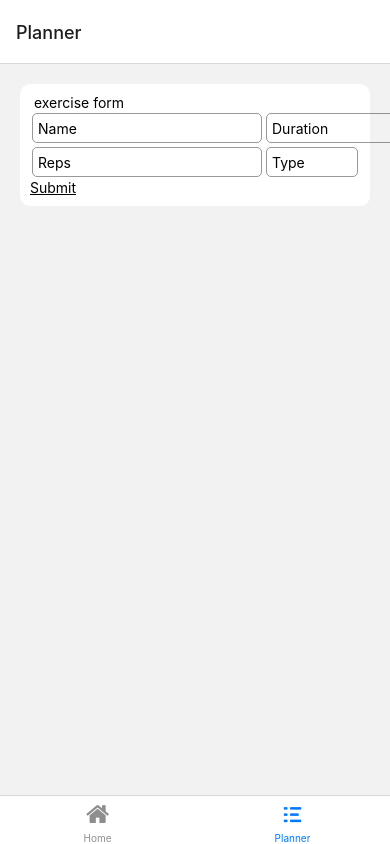
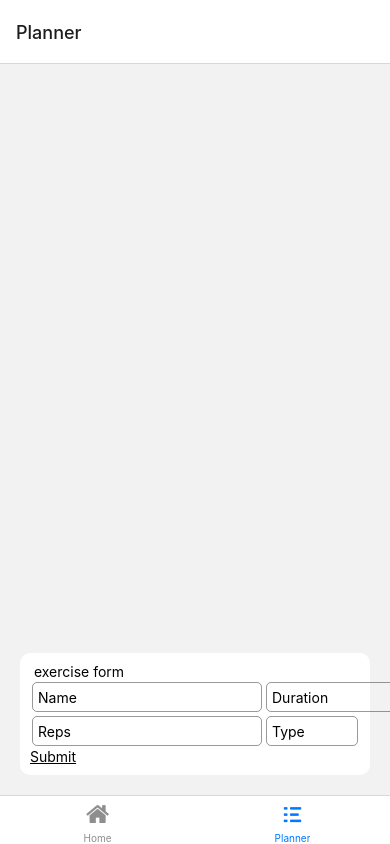
Before and after one commit to halil-seran/WorkoutApp, a React Native app: screen /Planner in a window 390 px wide. Built offline with nearby package versions, Linux system fonts and the light colour scheme.

Commit message:
DataTransformation

```diff
--- a/components/WorkoutForm.tsx
+++ b/components/ExerciseForm.tsx
@@ -3,7 +3,7 @@ import { View, Text, StyleSheet, TextInput } from "react-native";
 import { useForm, Controller } from "react-hook-form";
 import { PressableText } from "./styled/PressableText";
 
-export type ExerciseForm = {
+export type ExerciseFormData = {
   name: string;
   duration: string;
   reps?: number;
@@ -11,12 +11,12 @@ export type ExerciseForm = {
 };
 
 type WorkoutProps = {
-  onSubmit: (form: ExerciseForm) => void;
+  onSubmit: (form: ExerciseFormData) => void;
 };
 
 const selectionItems = ["exercise", "break", "stretch"];
 
-export default function WorkoutForm({ onSubmit }: WorkoutProps) {
+export default function ExerciseForm({ onSubmit }: WorkoutProps) {
   const { control, handleSubmit } = useForm();
   const [isSelectionOn, setIsSelectionOn] = useState(false);
 
@@ -101,7 +101,7 @@ export default function WorkoutForm({ onSubmit }: WorkoutProps) {
         <PressableText
           text="Submit"
           onPress={handleSubmit((data) => {
-            onSubmit(data as ExerciseForm);
+            onSubmit(data as ExerciseFormData);
           })}
         />
       </View>
--- /dev/null
+++ b/components/ExerciseItem.tsx
@@ -0,0 +1,36 @@
+import React, { ReactNode } from "react";
+import { View, Text, StyleSheet } from "react-native";
+import { SequenceItem } from "../types/data";
+
+export default function ExerciseItem({
+  item,
+  children,
+}: {
+  item: SequenceItem;
+  children?: ReactNode;
+}) {
+  return (
+    <View style={styles.container}>
+      <Text style={styles.name}>
+        {item.name}
+        {item.reps ? `""- ${item.reps}` : ""} - {item.duration} sec | {item.type}
+      </Text>
+      {children}
+    </View>
+  );
+}
+
+const styles = StyleSheet.create({
+  container: {
+    borderRadius: 10,
+    backgroundColor: "#fff",
+    borderColor: "rgba(0,0,0,0.1)",
+    borderWidth: 1,
+    padding: 10,
+    marginBottom: 10,
+  },
+  name: {
+    fontSize: 15,
+    marginBottom: 5,
+  },
+});
--- a/package.json
+++ b/package.json
@@ -22,7 +22,8 @@
     "react-native": "0.70.8",
     "react-native-safe-area-context": "4.4.1",
     "react-native-screens": "~3.18.0",
-    "react-native-web": "~0.18.9"
+    "react-native-web": "~0.18.9",
+    "slugify": "^1.6.6"
   },
   "devDependencies": {
     "@babel/core": "^7.12.9",
--- a/screens/PlannerScreen.tsx
+++ b/screens/PlannerScreen.tsx
@@ -1,16 +1,50 @@
-import { View, Text, Button, StyleSheet } from "react-native";
+import { useState } from "react";
+import { View, StyleSheet, FlatList } from "react-native";
 import { NativeStackScreenProps } from "@react-navigation/native-stack";
 import { RootStackParamList } from "../navigation";
-import WorkoutForm, { ExerciseForm } from "../components/WorkoutForm";
+import ExerciseForm, { ExerciseFormData } from "../components/ExerciseForm";
+import { SequenceItem, SequenceType } from "../types/data";
+import ExerciseItem from "../components/ExerciseItem";
+import slugify from "slugify";
+import { PressableText } from "../components/styled/PressableText";
 
 type Props = NativeStackScreenProps<RootStackParamList, "Planner">;
 
 export default function PlannerScreen({ navigation }: Props) {
-  const handleFormSubmit = (form: ExerciseForm) => {};
+  const [seqItems, setSeqItems] = useState<SequenceItem[]>([]);
+
+  const handleFormSubmit = (form: ExerciseFormData) => {
+    const sequenceItem: SequenceItem = {
+      slug: slugify(form.name + "-" + Date.now(), { lower: true }),
+      name: form.name,
+      type: form.type as SequenceType,
+      duration: Number(form.duration),
+    };
+    if (form.reps) {
+      sequenceItem.reps = Number(form.reps);
+    }
+    setSeqItems([...seqItems, sequenceItem]);
+  };
 
   return (
     <View style={styles.container}>
-      <WorkoutForm onSubmit={handleFormSubmit} />
+      <FlatList
+        data={seqItems}
+        renderItem={({ item, index }) => (
+          <ExerciseItem item={item}>
+            <PressableText
+              text="Remove"
+              onPressIn={() => {
+                const items = [...seqItems];
+                items.splice(index, 1);
+                setSeqItems(items);
+              }}
+            />
+          </ExerciseItem>
+        )}
+        keyExtractor={(item) => item.slug}
+      />
+      <ExerciseForm onSubmit={handleFormSubmit} />
     </View>
   );
 }
```
Also changed, not shown: 1 other file (tests, documents, lock files or other folders).
